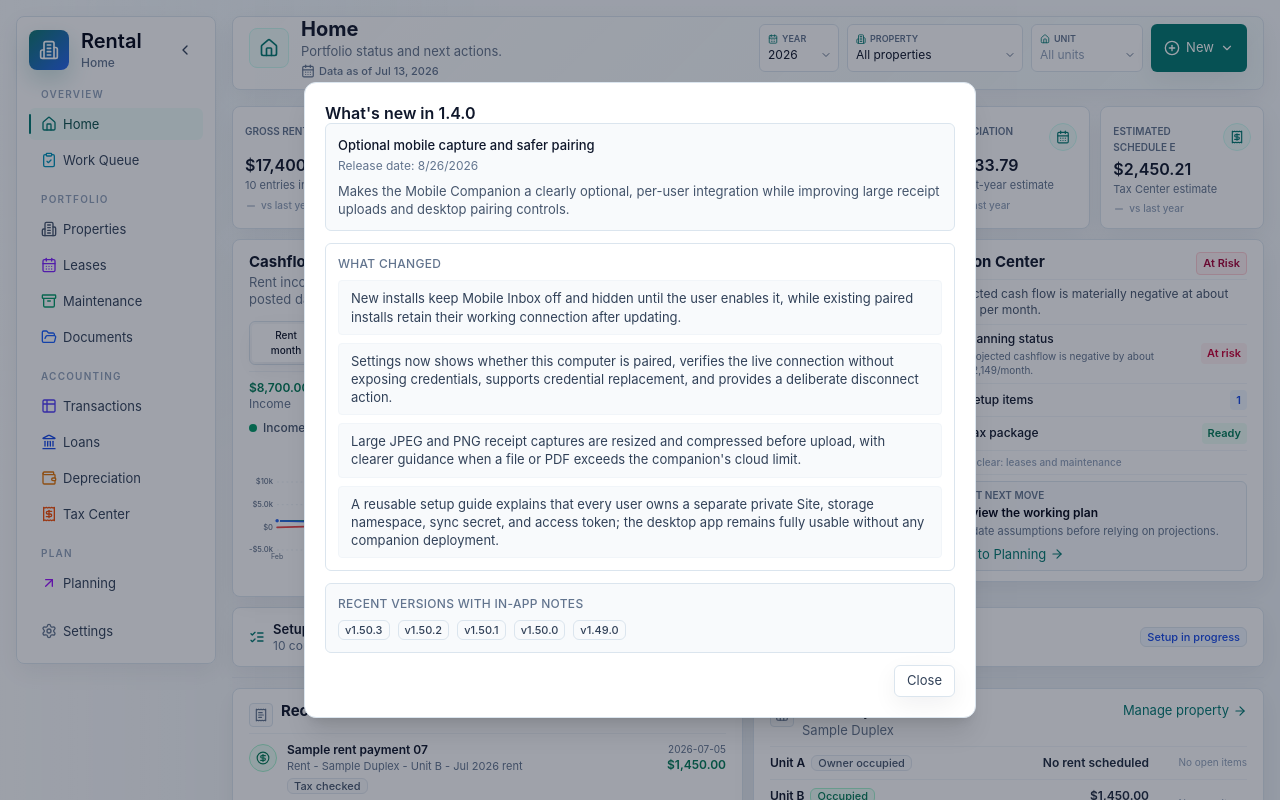
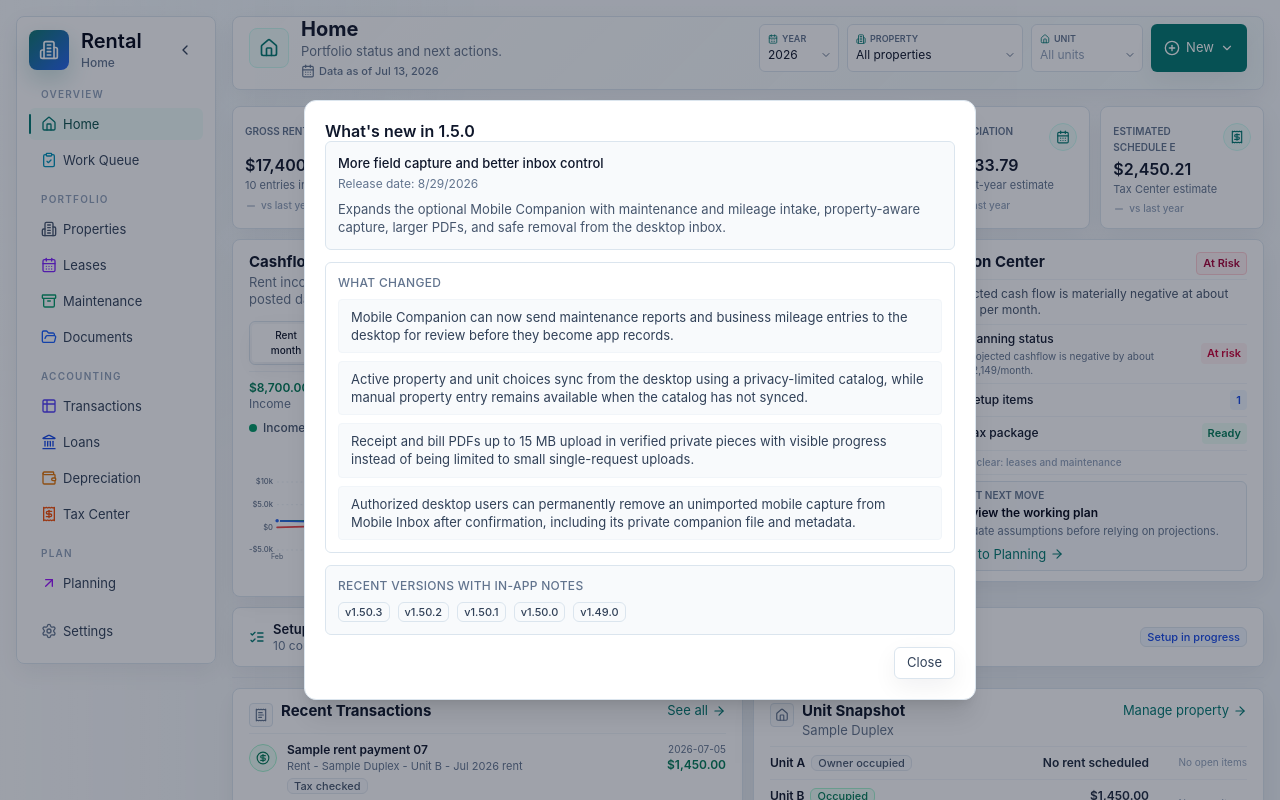
Before and after one commit to contend7-gif/Rental-Tracker-Beta, a React (Vite) app: page / in a window 1280 px wide. Shown: the top 800 px of the page. Built offline with nearby package versions, Linux system fonts and the light colour scheme.

Commit message:
Release Beta v1.5.0 companion field workflows

```diff
--- a/package.json
+++ b/package.json
@@ -1,7 +1,7 @@
 {
   "name": "rental-tracker-beta",
   "private": true,
-  "version": "1.4.0",
+  "version": "1.5.0",
   "type": "module",
   "scripts": {
     "dev": "vite",
--- a/src/domain/releaseNotes.ts
+++ b/src/domain/releaseNotes.ts
@@ -7,6 +7,18 @@ export type ReleaseNotesEntry = {
 };
 
 export const RELEASE_NOTES: ReleaseNotesEntry[] = [
+  {
+    version: "1.5.0",
+    releaseDate: "2026-08-29",
+    title: "More field capture and better inbox control",
+    summary: "Expands the optional Mobile Companion with maintenance and mileage intake, property-aware capture, larger PDFs, and safe removal from the desktop inbox.",
+    changes: [
+      "Mobile Companion can now send maintenance reports and business mileage entries to the desktop for review before they become app records.",
+      "Active property and unit choices sync from the desktop using a privacy-limited catalog, while manual property entry remains available when the catalog has not synced.",
+      "Receipt and bill PDFs up to 15 MB upload in verified private pieces with visible progress instead of being limited to small single-request uploads.",
+      "Authorized desktop users can permanently remove an unimported mobile capture from Mobile Inbox after confirmation, including its private companion file and metadata.",
+    ],
+  },
   {
     version: "1.4.0",
     releaseDate: "2026-08-26",
```
Also changed, not shown: 1 other file (tests, documents, lock files or other folders).
